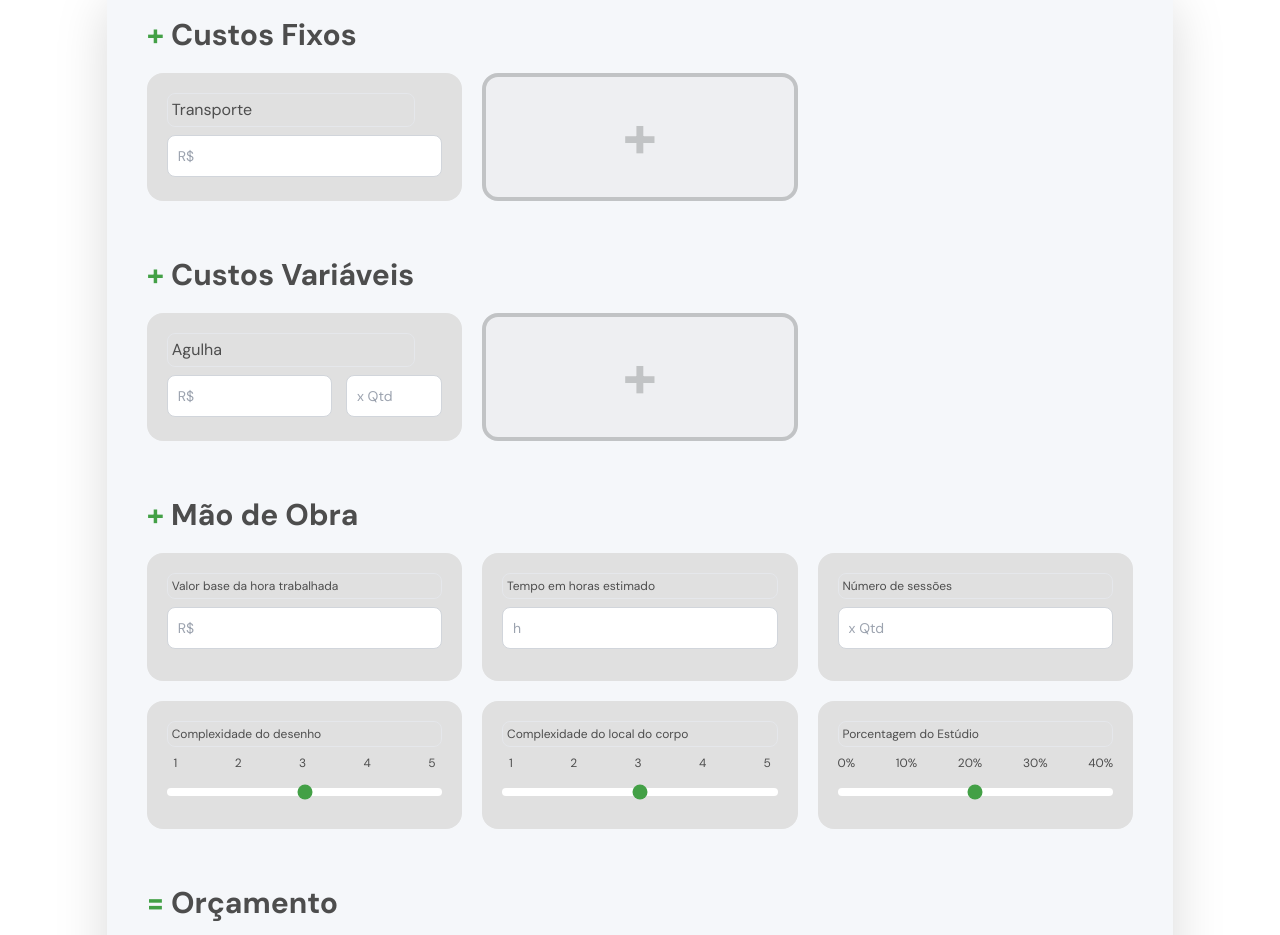
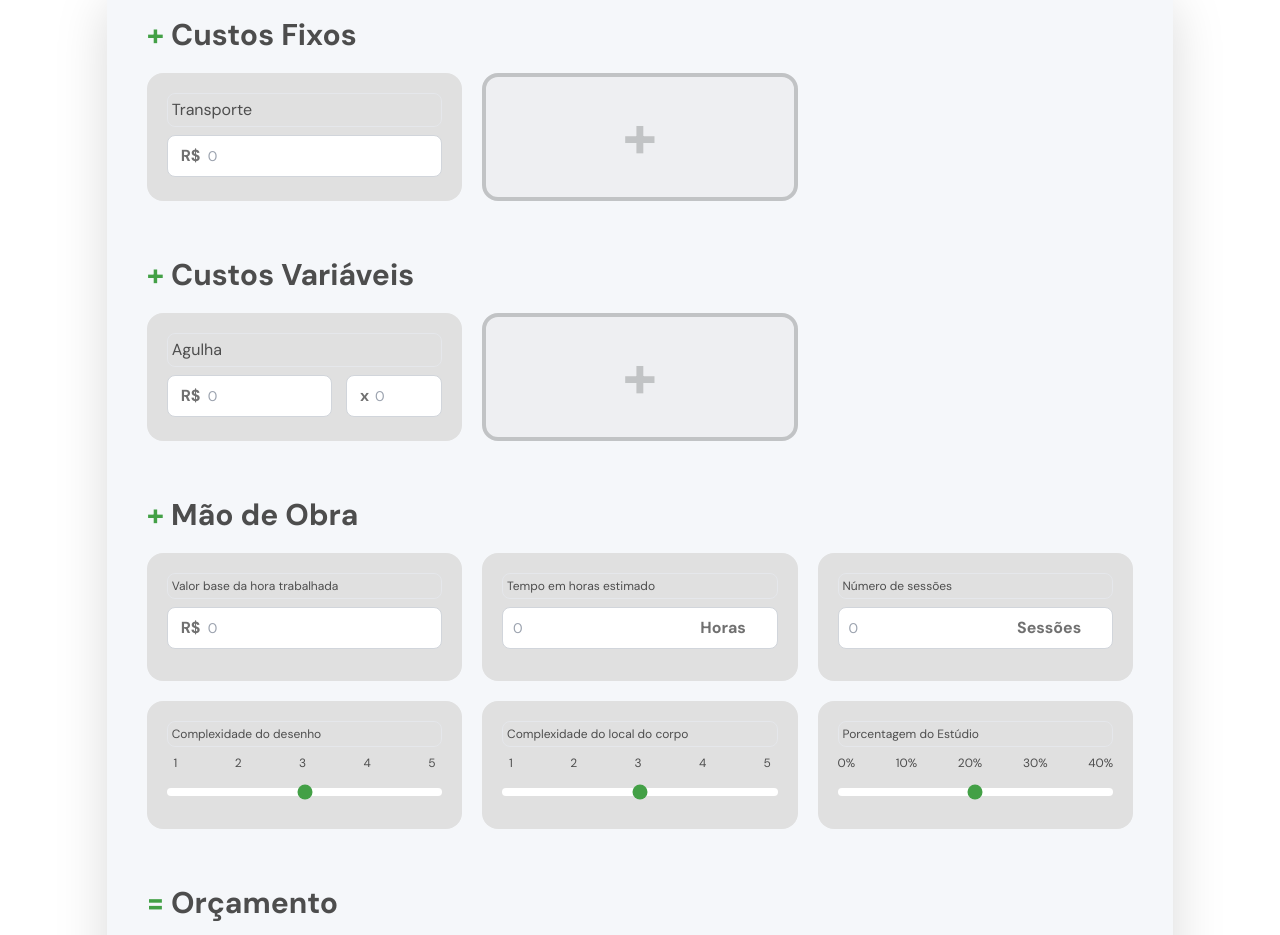
Before and after one commit to bruno8campos/quanto-e, a React (Vite) app: page / in a window 1280 px wide. Shown: the part 940-1875 px from the top of the page. Built offline with nearby package versions, Linux system fonts and the light colour scheme.

Commit message:
Ajustado decimal nos resultados e imagem da abacaxi ao final

```diff
--- a/src/scenes/calculadora/CaixaCustoFixo.tsx
+++ b/src/scenes/calculadora/CaixaCustoFixo.tsx
@@ -25,19 +25,25 @@ const CaixaCustoFixo = (props: Props) => {
   return (
     <div className="relative mt-5 h-32 rounded-2xl bg-gray-100 p-5 md:w-[32%]">
       <label
-        className=" mb-2 block w-[90%] cursor-text rounded-lg border p-1 text-base hover:bg-gray-200"
+        className=" mb-2 block w-full cursor-text rounded-lg border p-1 text-base hover:bg-gray-200"
         contentEditable
       >
         Transporte
       </label>
-      <input
-        type="number"
-        id="custo-fixo"
-        className="block w-full rounded-lg border border-gray-300 bg-white p-2.5 text-sm text-gray-500 focus:border-blue-500 focus:ring-blue-500"
-        placeholder="R$"
-        onChange={handleChange}
-        required
-      />
+
+      <div className="relative mb-6">
+        <div className="pointer-events-none absolute inset-y-0 start-0 flex items-center ps-3.5">
+          <h1 className="font-bold text-gray-500 opacity-80">R$</h1>
+        </div>
+        <input
+          type="number"
+          id="custo-fixo"
+          className="block w-full rounded-lg border border-gray-300 bg-white p-2.5 ps-10 text-sm text-gray-500 "
+          placeholder="0"
+          onChange={handleChange}
+        />
+      </div>
+
       {/* <TrashIcon
         onClick={deleteSelf}
         className=" absolute right-5 top-5 h-4 w-4 cursor-pointer"
--- a/src/scenes/calculadora/CaixaCustoVar.tsx
+++ b/src/scenes/calculadora/CaixaCustoVar.tsx
@@ -35,30 +35,40 @@ const CaixaCustoVar = (props: Props) => {
     <div className=" relative mt-5 h-32 rounded-2xl bg-gray-100 p-5 md:w-[32%]">
       <div>
         <label
-          className=" mb-2 block w-[90%] cursor-text rounded-lg border p-1 text-base hover:bg-gray-200"
+          className=" mb-2 block w-full cursor-text rounded-lg border p-1 text-base hover:bg-gray-200"
           contentEditable
         >
           Agulha
         </label>
       </div>
       <div className="flex justify-between">
+        <div className="relative mb-6 w-[60%]">
+          <div className="pointer-events-none absolute inset-y-0 start-0 flex items-center ps-3.5">
+            <h1 className="font-bold text-gray-500 opacity-80">R$</h1>
+          </div>
           <input
             type="number"
             id="custo-var"
-          className="block w-[60%] rounded-lg border border-gray-300 bg-white p-2.5 text-sm text-gray-500"
-          placeholder="R$"
+            className="block w-full rounded-lg border border-gray-300 bg-white p-2.5 ps-10 text-sm text-gray-500 "
+            placeholder="0"
             onChange={handleChange}
-          required
           />
+        </div>
+
+        <div className="relative mb-6 w-[35%]">
+          <div className="pointer-events-none absolute inset-y-0 start-0 flex items-center ps-3.5">
+            <h1 className="font-bold text-gray-500 opacity-80">x</h1>
+          </div>
           <input
             type="number"
-          id="qtdvar"
-          className="block w-[35%] rounded-lg border border-gray-300 bg-white p-2.5 text-sm text-gray-500"
-          placeholder="x Qtd"
+            id="qtd"
+            className="block w-full rounded-lg border border-gray-300 bg-white p-2.5 ps-7 text-sm text-gray-500 "
+            placeholder="0"
             onChange={handleChangeQtd}
-          required
           />
         </div>
+      </div>
+
       {/*       <TrashIcon
         onClick={deleteSelf}
         className=" absolute right-5 top-5 h-4 w-4 cursor-pointer"
--- a/src/scenes/calculadora/MaoDeObra.tsx
+++ b/src/scenes/calculadora/MaoDeObra.tsx
@@ -58,42 +58,54 @@ const MaoDeObra = (props: Props) => {
         <label className=" mb-2 block w-full rounded-lg border p-1 text-xs">
           Valor base da hora trabalhada
         </label>
+        <div className="relative mb-6">
+          <div className="pointer-events-none absolute inset-y-0 start-0 flex items-center ps-3.5">
+            <h1 className="font-bold text-gray-500 opacity-80">R$</h1>
+          </div>
           <input
             type="number"
-          id="hora-trabalho"
-          className="block w-full rounded-lg border border-gray-300 bg-white p-2.5 text-sm text-gray-500 focus:border-blue-500 focus:ring-blue-500"
-          placeholder="R$"
+            id="custo-fixo"
+            className="block w-full rounded-lg border border-gray-300 bg-white p-2.5 ps-10 text-sm text-gray-500 "
+            placeholder="0"
             onChange={handleChangeValorHora}
-          required
           />
+        </div>
       </div>
       {/* Componente Tempo Estimado */}
       <div className="relative mt-5 h-32 rounded-2xl bg-gray-100 p-5 md:w-[32%]">
         <label className=" mb-2 block w-full rounded-lg border p-1 text-xs">
           Tempo em horas estimado
         </label>
+        <div className="relative mb-6">
+          <div className="pointer-events-none absolute inset-y-0 end-0 flex items-center pr-8">
+            <h1 className="font-bold text-gray-500 opacity-80">Horas</h1>
+          </div>
           <input
             type="number"
-          id="hora-trabalho"
-          className="block w-full rounded-lg border border-gray-300 bg-white p-2.5 text-sm text-gray-500 focus:border-blue-500 focus:ring-blue-500"
-          placeholder="h"
+            id="custo-fixo"
+            className="block w-full rounded-lg border border-gray-300 bg-white p-2.5 ps-2.5 text-sm text-gray-500 "
+            placeholder="0"
             onChange={handleChangeTempo}
-          required
           />
+        </div>
       </div>
       {/* Componente Sessões Estimadas */}
       <div className="relative mt-5 h-32 rounded-2xl bg-gray-100 p-5 md:w-[32%]">
         <label className=" mb-2 block w-full rounded-lg border p-1 text-xs">
           Número de sessões
         </label>
+        <div className="relative mb-6">
+          <div className="pointer-events-none absolute inset-y-0 end-0 flex items-center pr-8">
+            <h1 className="font-bold text-gray-500 opacity-80">Sessões</h1>
+          </div>
           <input
             type="number"
-          id="hora-trabalho"
-          className="block w-full rounded-lg border border-gray-300 bg-white p-2.5 text-sm text-gray-500 focus:border-blue-500 focus:ring-blue-500"
-          placeholder="x Qtd"
+            id="custo-fixo"
+            className="block w-full rounded-lg border border-gray-300 bg-white p-2.5 ps-2.5 text-sm text-gray-500 "
+            placeholder="0"
             onChange={handleChangeSessoes}
-          required
           />
+        </div>
       </div>
       {/* Componente Complexidade Desenho */}
       <div className="relative mt-5 h-32 rounded-2xl bg-gray-100 p-5 md:w-[32%]">
--- a/src/scenes/calculadora/Orcamento.tsx
+++ b/src/scenes/calculadora/Orcamento.tsx
@@ -1,6 +1,8 @@
 import { useState } from "react";
 import { CustoFixo } from "@/shared/types";
 import { CustoVar } from "@/shared/types";
+import Gato2 from "@/assets/gatinho2.png";
+
 type Props = {
   custosFixos: CustoFixo[];
   custosVar: CustoVar[];
@@ -42,66 +44,83 @@ const Orcamento = (props: Props) => {
       {mostrarOrcamento && (
         <div className="items-center gap-[2%] md:flex md:flex-wrap">
           {/* Orçamento Final */}
-          <div className="mt-5 flex h-32 items-center justify-center rounded-2xl border-4 border-gray-500 bg-gray-100 p-5 opacity-30 md:w-[32%]">
+          <div className="mt-5 flex h-32 items-center justify-center rounded-2xl border-4 border-gray-500 bg-gray-100 p-5 opacity-90 md:w-[32%]">
             <h1 className=" text-xl font-bold">
               Orçamento Final:{"\n"}
               <h2 className=" text-2xl font-bold">
                 R${" "}
-                {+props.valorMaoDeObra +
+                {(
+                  +props.valorMaoDeObra +
                   getCustosFixos(props.custosFixos) * +props.numeroDeSessoes +
-                  getCustosVar(props.custosVar)}
+                  getCustosVar(props.custosVar)
+                ).toFixed(2)}
               </h2>
             </h1>
           </div>
           {/* Porcentagem do Estúdio */}
-          <div className="mt-5 flex h-32 items-center justify-center rounded-2xl border-4 border-gray-500 bg-gray-100 p-5 opacity-30 md:w-[32%]">
+          <div className="mt-5 flex h-32 items-center justify-center rounded-2xl border-4 border-gray-500 bg-gray-100 p-5 opacity-60 md:w-[32%]">
             <h1 className=" text-xl font-bold">
               Porcentagem do Estúdio:{"\n"}
               <h2 className=" text-2xl font-bold">
                 R${" "}
-                {+props.valorEstudio *
+                {(
+                  +props.valorEstudio *
                   +(
                     +props.valorMaoDeObra +
                     getCustosFixos(props.custosFixos) * +props.numeroDeSessoes +
                     getCustosVar(props.custosVar)
-                  )}
+                  )
+                ).toFixed(2)}
               </h2>
             </h1>
           </div>
           {/* Lucro real */}
-          <div className="mt-5 flex h-32 items-center justify-center rounded-2xl border-4 border-gray-500 bg-gray-100 p-5 opacity-30 md:w-[32%]">
+          <div className="mt-5 flex h-32 items-center justify-center rounded-2xl border-4 border-gray-500 bg-gray-100 p-5 opacity-90 md:w-[32%]">
             <h1 className=" text-xl font-bold">
               Lucro Real:{"\n"}
               <h2 className=" text-2xl font-bold">
                 R${" "}
-                {+props.valorMaoDeObra -
+                {(
+                  +props.valorMaoDeObra -
                   +props.valorEstudio *
                     +(
                       +props.valorMaoDeObra +
                       getCustosFixos(props.custosFixos) *
                         +props.numeroDeSessoes +
                       getCustosVar(props.custosVar)
-                    )}
+                    )
+                ).toFixed(2)}
               </h2>
             </h1>
           </div>
           {/* Custos Fixos */}
-          <div className="mt-5 flex h-32 items-center justify-center rounded-2xl border-4 border-gray-500 bg-gray-100 p-5 opacity-30 md:w-[32%]">
+          <div className="mt-5 flex h-32 items-center justify-center rounded-2xl border-4 border-gray-500 bg-gray-100 p-5 opacity-60 md:w-[32%]">
             <h1 className=" text-xl font-bold">
               Custos Fixos:{"\n"}
               <h2 className=" text-2xl font-bold">
-                R$ {getCustosFixos(props.custosFixos) * props.numeroDeSessoes}
+                R${" "}
+                {(
+                  getCustosFixos(props.custosFixos) * props.numeroDeSessoes
+                ).toFixed(2)}
               </h2>
             </h1>
           </div>
           {/* Custos Variáveis */}
-          <div className="mt-5 flex h-32 items-center justify-center rounded-2xl border-4 border-gray-500 bg-gray-100 p-5 opacity-30 md:w-[32%]">
+          <div className="mt-5 flex h-32 items-center justify-center rounded-2xl border-4 border-gray-500 bg-gray-100 p-5 opacity-60 md:w-[32%]">
             <h1 className=" text-xl font-bold">
               Custos Variáveis:{"\n"}
               <h2 className=" text-2xl font-bold">
-                R$ {getCustosVar(props.custosVar)}
+                R$ {getCustosVar(props.custosVar).toFixed(2)}
               </h2>
             </h1>
+          </div>
+          {/* Gatinho Resultado Final */}
+          <div className="mt-5 flex h-32 items-center justify-center rounded-2xl p-5 md:w-[32%]">
+            <img
+              className=" w-44"
+              src={Gato2}
+              alt="Ilustração de Gato feliz com resultado"
+            />
           </div>
         </div>
       )}
```
Lines whose indentation alone changed are shown as unchanged.
